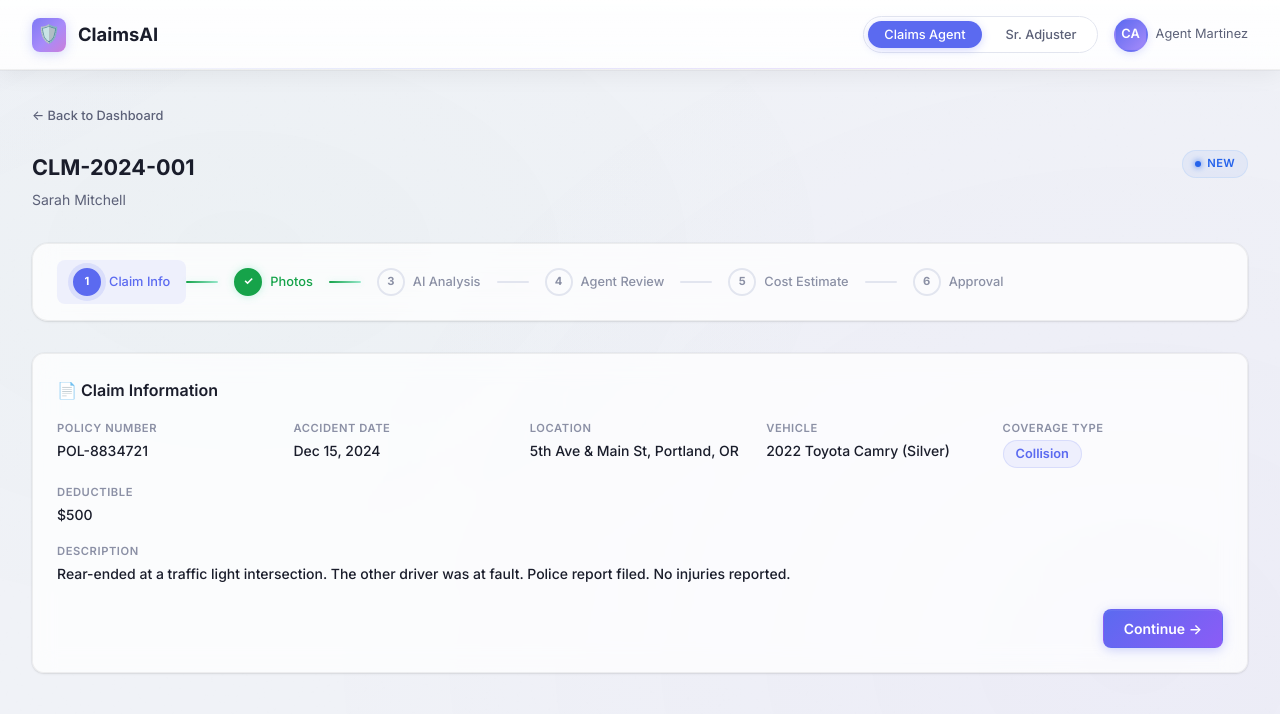
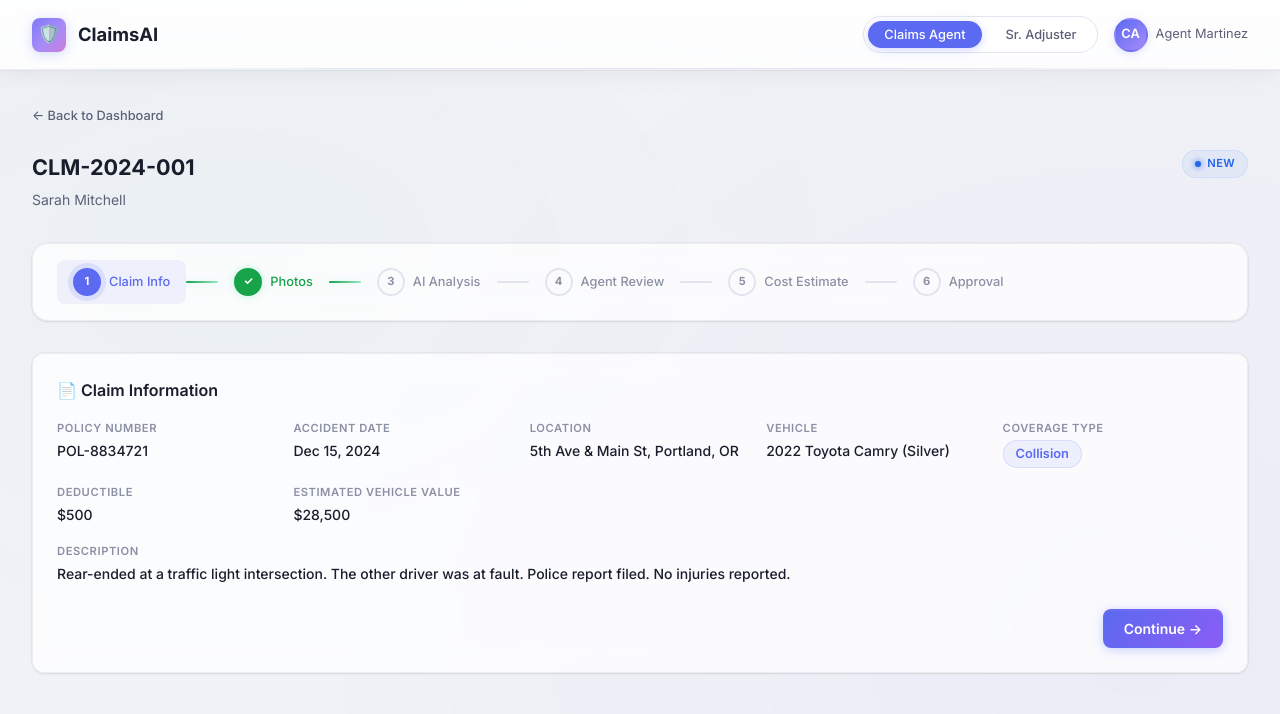
Before and after one commit to elsayedm99/claims-ai, a React (Vite) app: page / in a window 1280 px wide. Both pictures are taken after a click on the element 640 px from the left and 680 px from the top of the page. Shown: the top 714 px of the page. Built offline with nearby package versions, Linux system fonts and the light colour scheme.

Commit message:
feat: show estimated vehicle value and formatted deductible on claim info page

```diff
--- a/src/pages/ClaimWorkflow.jsx
+++ b/src/pages/ClaimWorkflow.jsx
@@ -7,7 +7,7 @@ import { AgentReview } from '../components/AgentReview';
 import { CostEstimate } from '../components/CostEstimate';
 import { ApprovalPanel } from '../components/ApprovalPanel';
 import { analyzeDamage, generateEstimate } from '../services/aiService';
-import { formatDate } from '../utils/formatters';
+import { formatDate, formatCurrency } from '../utils/formatters';
 
 const STEPS = [
   { label: 'Claim Info', number: 1 },
@@ -229,8 +229,14 @@ export function ClaimWorkflow({ claims, onUpdateClaim, role = 'agent' }) {
               </div>
               <div className="info-item">
                 <span className="info-label">Deductible</span>
-                <span className="info-value">${claim.deductible || 500}</span>
+                <span className="info-value">{formatCurrency(claim.deductible || 500)}</span>
               </div>
+              {claim.estimatedVehicleValue && (
+                <div className="info-item">
+                  <span className="info-label">Estimated Vehicle Value</span>
+                  <span className="info-value">{formatCurrency(claim.estimatedVehicleValue)}</span>
+                </div>
+              )}
               <div className="info-item" style={{ gridColumn: '1 / -1' }}>
                 <span className="info-label">Description</span>
                 <span className="info-value">{claim.accidentDescription}</span>
```
